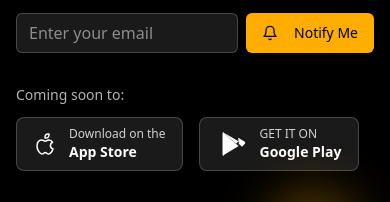
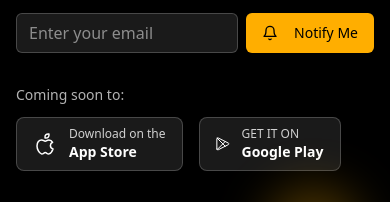
Before and after one commit to kingkrisman/Builder-nova-sanctuary, a React (Vite) app: page / in a window 390 px wide. Shown: the part 7248-7450 px from the top of the page. Built offline with nearby package versions, Linux system fonts and the light colour scheme.

Commit message:
Update MobileAppPromo.tsx

```diff
--- a/src/components/MobileAppPromo.tsx
+++ b/src/components/MobileAppPromo.tsx
@@ -156,15 +156,7 @@ export function MobileAppPromo() {
                         className="flex items-center bg-white/10 hover:bg-white/15 border border-white/20 rounded-lg px-4 py-2 transition-all duration-200"
                       >
                         <div className="mr-3">
-                          <svg
-                            viewBox="0 0 24 24"
-                            className="w-8 h-8 text-white"
-                          >
-                            <path
-                              fill="currentColor"
-                              d="M5.26 3.05L14.9 12l-9.64 8.95c-.24-.45-.38-.96-.38-1.5V4.5c0-.55.14-1.05.38-1.45zM16.75 13.72L6.43 19.8l10.23-9.5.44.41-.35 3.01zm.71-3.38l-11.16-6.51 10.5 9.7.66-3.19zm4.4.63c0 .47-.18.95-.52 1.3l-1.85 1.71-2.37-2.2-.52-4.5 4.74 2.76c.33.19.52.51.52.93z"
-                            />
-                          </svg>
+                      <svg xmlns="http://www.w3.org/2000/svg" width="14" height="14" viewBox="0 0 14 14"><path fill="none" stroke="currentColor" stroke-linecap="round" stroke-linejoin="round" d="M.859 11.981V1.741c0-.672.79-1.098 1.434-.771L12.37 6.09c.662.336.662 1.207 0 1.543l-10.077 5.12c-.644.327-1.434-.099-1.434-.772M9.23 9.23l-8.1-8.101m8.1 3.364l-8.1 8.1" stroke-width="1"/></svg>
                         </div>
                         <div className="text-left">
                           <div className="text-xs text-white/80">GET IT ON</div>
```
